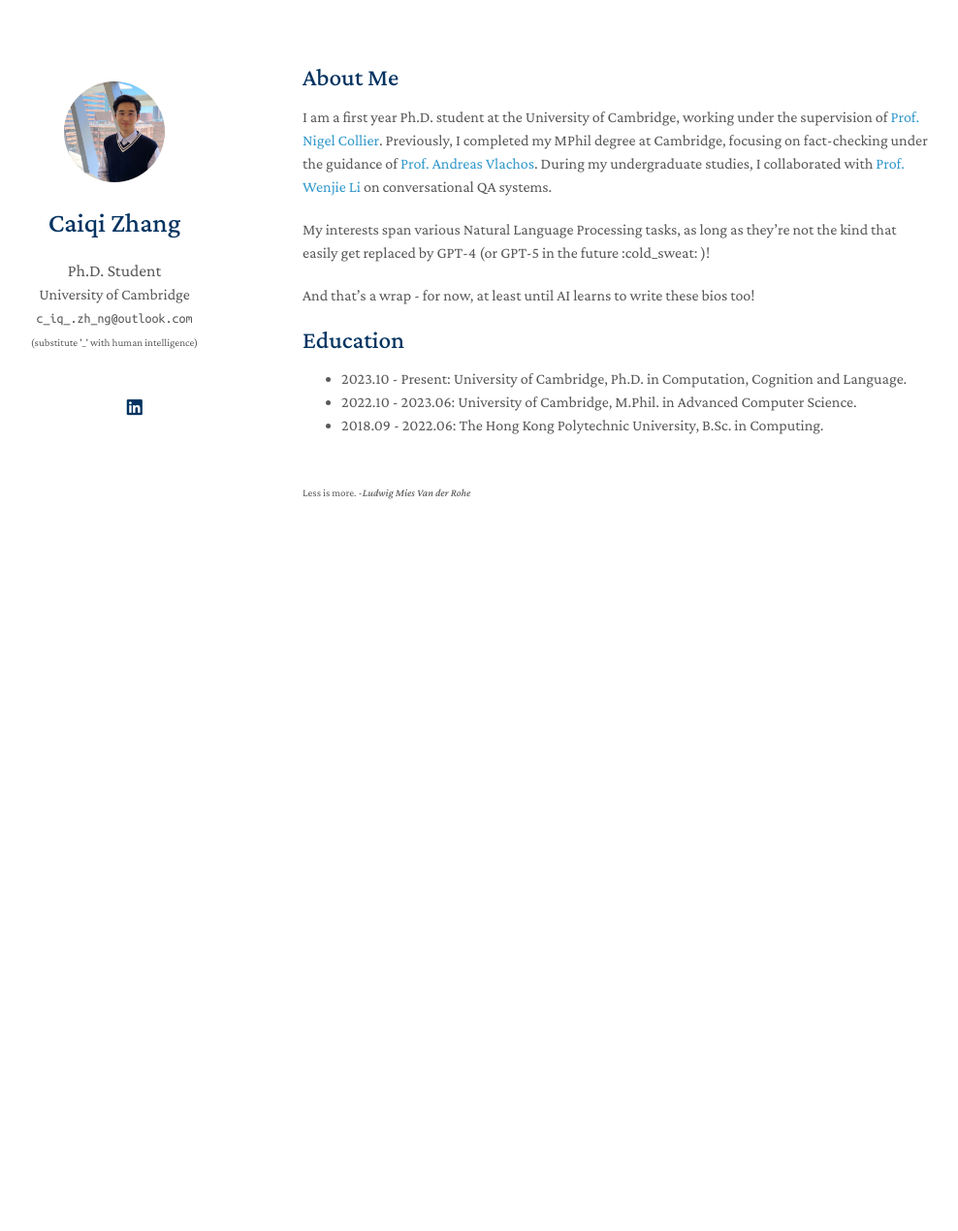
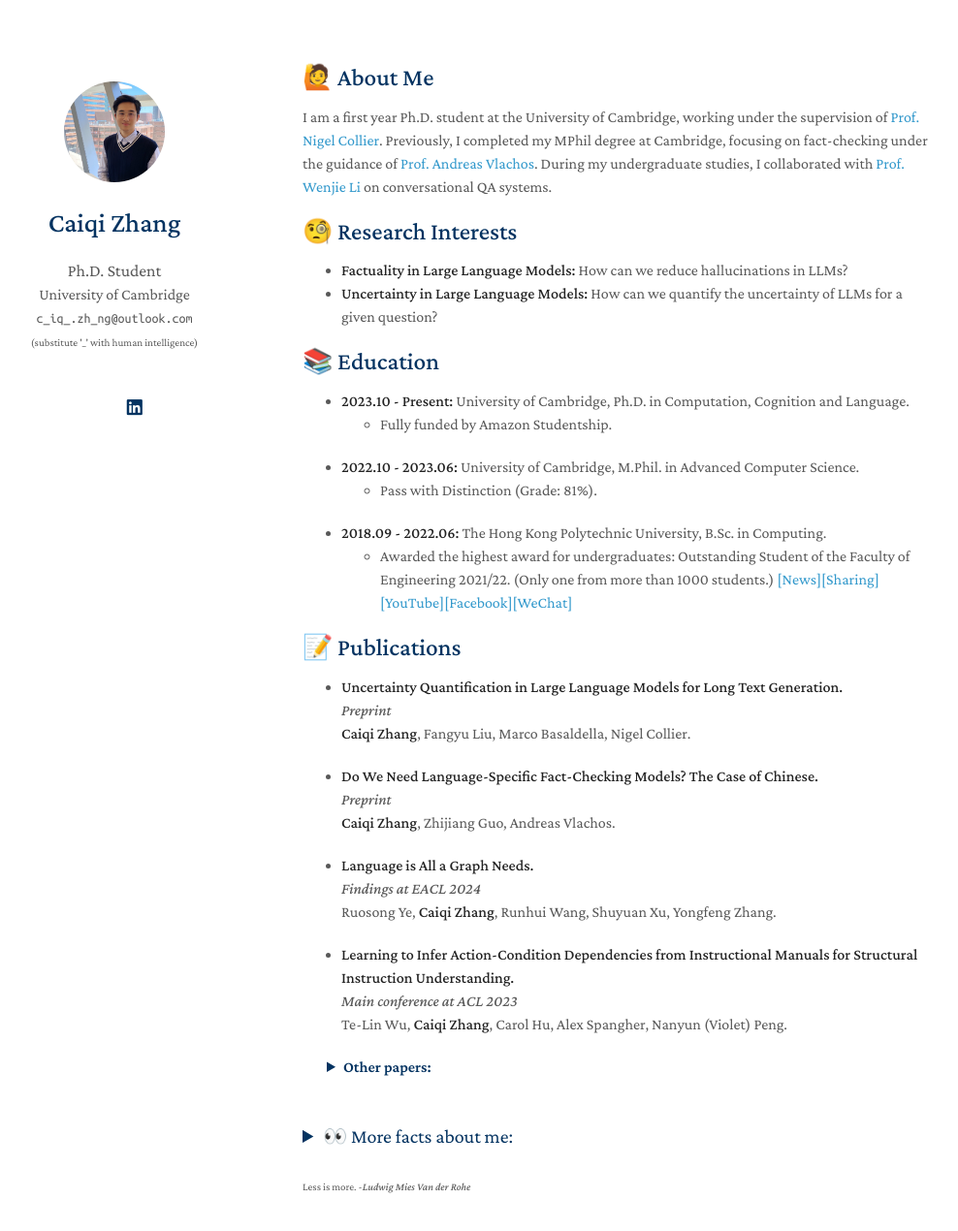
Before and after one commit to caiqizh/caiqizh.github.io, a Jekyll site: the page built from index.md, in a window 1280 px wide and 1305 px high. Shown: the top 1270 px of the window at 97% size, without its empty margins (158-1146 px from the left). Built offline with Jekyll 4.4.1, drawn with Linux system fonts in a browser that asks for light colours; nearby versions of some CDN libraries; a style sheet for code colours, icons or effects is not loaded; our own code applies the rules of GitHub Pages for plain Markdown files.

Commit message:
updated the website

```diff
--- a/_config.yml
+++ b/_config.yml
@@ -21,8 +21,8 @@ linkedin: https://www.linkedin.com/in/caiqi-alex-zhang-%E5%BC%A0%E8%94%A1%E5%90%
 # Images (e.g., your profile picture and your website's favicon)
 # "favicon" and "favicon_dark" are used for the light and dark modes, respectively.
 avatar: ./assets/img/avatar.png
-favicon: ./assets/img/favicon.png
-favicon_dark: ./assets/img/favicon-dark.png
+favicon: ./assets/img/mountain.png
+favicon_dark: ./assets/img/mountain.png
 
 # Footnote
 # You may use the option to disable the footnote, "Powered by Jekyll and Minimal Light theme."
--- a/index.md
+++ b/index.md
@@ -2,15 +2,69 @@
 layout: homepage
 ---
 
-## About Me
+## &#x1F64B; About Me
 
 I am a first year Ph.D. student at the University of Cambridge, working under the supervision of [Prof. Nigel Collier](https://sites.google.com/site/nhcollier/home). Previously, I completed my MPhil degree at Cambridge, focusing on fact-checking under the guidance of [Prof. Andreas Vlachos](https://andreasvlachos.github.io/). During my undergraduate studies, I collaborated with [Prof. Wenjie Li](https://www4.comp.polyu.edu.hk/~cswjli/) on conversational QA systems.
 
-My interests span various Natural Language Processing tasks, as long as they're not the kind that easily get replaced by GPT-4 (or GPT-5 in the future :cold_sweat: )!
 
-And that's a wrap - for now, at least until AI learns to write these bios too!
+## &#x1F9D0; Research Interests
 
-## Education
-- 2023.10 - Present: University of Cambridge, Ph.D. in Computation, Cognition and Language.
-- 2022.10 - 2023.06: University of Cambridge, M.Phil. in Advanced Computer Science.
-- 2018.09 - 2022.06: The Hong Kong Polytechnic University, B.Sc. in Computing.
+- **Factuality in Large Language Models:** How can we reduce hallucinations in LLMs?
+- **Uncertainty in Large Language Models:** How can we quantify the uncertainty of LLMs for a given question?
+
+## &#x1F4DA; Education
+
+- **2023.10 - Present:** University of Cambridge, Ph.D. in Computation, Cognition and Language.
+    - Fully funded by Amazon Studentship.
+- **2022.10 - 2023.06:** University of Cambridge, M.Phil. in Advanced Computer Science.
+    - Pass with Distinction (Grade: 81%).
+- **2018.09 - 2022.06:** The Hong Kong Polytechnic University, B.Sc. in Computing.
+    - Awarded the highest award for undergraduates: Outstanding Student of the Faculty of Engineering 2021/22. (Only one from more than 1000 students.)
+    [[News]](https://www.polyu.edu.hk/comp/news-and-events/news/2022/0324_osa_2021/)[[Sharing]](https://www.polyu.edu.hk/comp/-/media/department/comp/publication/private/comp-enews_2022-spring_for-final.pdf)[[YouTube]](https://www.youtube.com/watch?v=XTvlR4fFd0I)[[Facebook]](https://www.facebook.com/HongKongPolyU/photos/a.405574404548/10159955761959549)[[WeChat]](https://mp.weixin.qq.com/s/ev1wPnPmXhNR3dpaNlEWPA)
+
+
+
+<!-- {% include_relative _includes/publications.md %} -->
+
+## &#x1F4DD; Publications
+
+- **Uncertainty Quantification in Large Language Models for Long Text Generation.**
+  _Preprint_
+  **Caiqi Zhang**, Fangyu Liu, Marco Basaldella, Nigel Collier.
+
+- **Do We Need Language-Specific Fact-Checking Models? The Case of Chinese.**
+  _Preprint_
+  **Caiqi Zhang**, Zhijiang Guo, Andreas Vlachos.
+
+- **Language is All a Graph Needs.**
+  _Findings at EACL 2024_
+  Ruosong Ye, **Caiqi Zhang**, Runhui Wang, Shuyuan Xu, Yongfeng Zhang.
+
+- **Learning to Infer Action-Condition Dependencies from Instructional Manuals for Structural Instruction Understanding.**
+  _Main conference at ACL 2023_
+  Te-Lin Wu, **Caiqi Zhang**, Carol Hu, Alex Spangher, Nanyun (Violet) Peng.
+
+
+<details style="padding-left: 25px;">
+  <summary style="cursor: pointer; color: #043361; font-weight: bold;">Other papers:</summary>
+
+  <ul>
+    <li><strong>Hybrid Learning for Mobile Ad-hoc Distancing / Positioning Using Bluetooth Low Energy.</strong> Yik Him Ho, Yunfei Liu, <strong>Caiqi Zhang</strong>, Yerkezhan Sartayeva, Henry C. B. Chan. <em>IEEE Internet of Things Journal</em>, Volume: 10, Issue: 14, 15 July 2023.</li>
+    <li><strong>BlueTrk+ for Tracking Presence and Position.</strong> Yik Him Ho, Yunfei Liu, <strong>Caiqi Zhang</strong>, Henry C. B. Chan. <em>IEEE Communications Magazine</em>, Volume: 59, Issue: 8, August 2021.</li>
+    <li><strong>PRUID: Practical User Interface Distribution for Multi-surface Computing.</strong> Menglong Cui, Mingsong Lv, Qingqiang He, <strong>Caiqi Zhang</strong>, Chuancai Gu, Tao Yang, Nan Guan. <em>58th ACM/IEEE Design Automation Conference</em> 2021.</li>
+  </ul>
+</details>
+<br>
+
+<details>
+
+
+<summary style="cursor: pointer; color: #043361; font-weight: normal; font-size: 20px"> &#x1F440; More facts about me: </summary>
+<br>
+<h3>Volunteer Teaching</h3>
+<p>During term breaks, I volunteered in various teaching trips to rural areas globally, covering Hong Kong, Taiwan, Guilin, Ho Chi Minh City (Vietnam), Phnom Penh (Cambodia), and Trà Vinh (Cambodia). I've participated in 10+ voluntary services, accumulating 400+ service hours, benefiting 300+ students. Also, I joined the <a href="https://www.un.org/millenniumfellows/">United Nations' Millennium Fellowship 2021</a> to promote equal education.</p>
+
+<h3>Mandarin Debate</h3>
+<p>As a member of both the PolyU and Cambridge Mandarin Debate Teams, I participated in competitions across various cities, including Singapore, Shanghai, Suzhou, Nanjing, Wuhan, Changsha, Xi'an, and Chengdu. These experiences refined my communication and critical thinking skills and provided international representation opportunities.</p>
+
+</details>
```
Also changed, not shown: _data/publications.yml (+2 -13 lines), assets/img/mountain.png (added).
